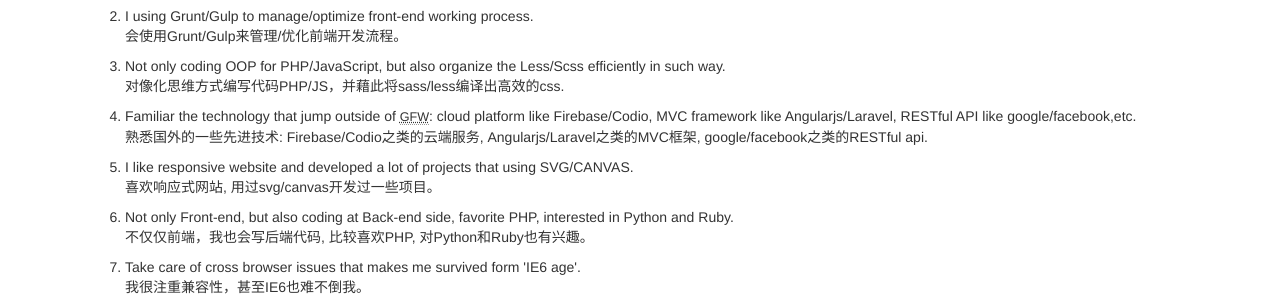
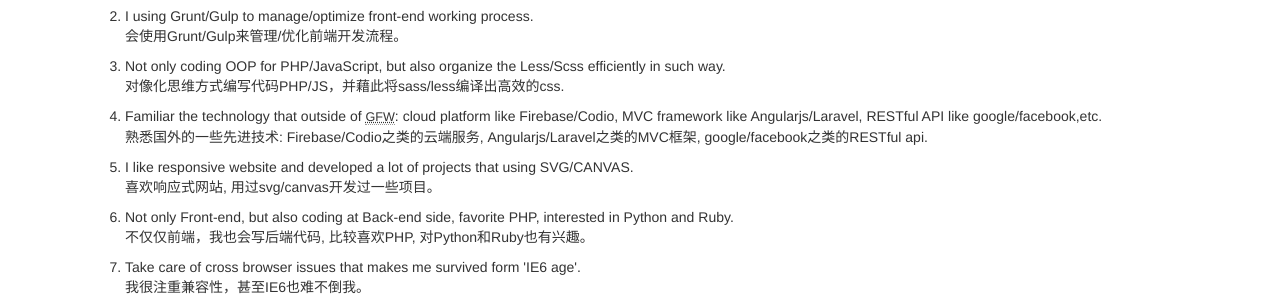
Before and after one commit to iamike/iamike.github.io, a Jekyll site: the page built from cv.html, in a window 1280 px wide and 900 px high, scrolled down 361 px. Shown: the part 152-452 px from the top of the window. Built offline with Jekyll 4.4.1, drawn with Linux system fonts in a browser that asks for light colours; comment, search, counter and statistics services are not loaded.

Commit message:
Update assets.json

```diff
--- a/_data/assets.json
+++ b/_data/assets.json
@@ -12,7 +12,7 @@
             "ch": "对像化思维方式编写代码PHP/JS，并藉此将sass/less编译出高效的css. "
         },
         {
-            "en": "Familiar the technology that jump outside of <abbr title='中国的#网%络@封*锁，使得很多最新的前端技术不为国人所知' class='initialism'>GFW</abbr>: cloud platform like Firebase/Codio, MVC framework like Angularjs/Laravel, RESTful API like google/facebook,etc.",
+            "en": "Familiar the technology that outside of <abbr title='中国的#网%络@封*锁，使得很多最新的前端技术不为国人所知' class='initialism'>GFW</abbr>: cloud platform like Firebase/Codio, MVC framework like Angularjs/Laravel, RESTful API like google/facebook,etc.",
             "ch": "熟悉国外的一些先进技术: Firebase/Codio之类的云端服务, Angularjs/Laravel之类的MVC框架, google/facebook之类的RESTful api."
         },
 
```
